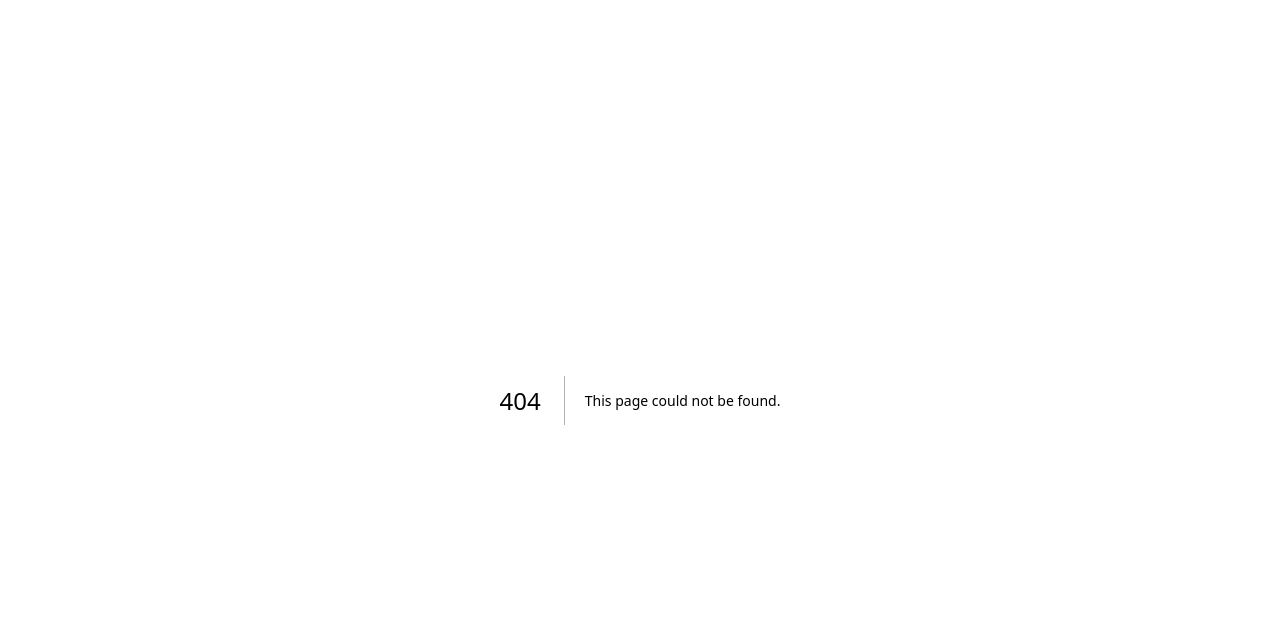
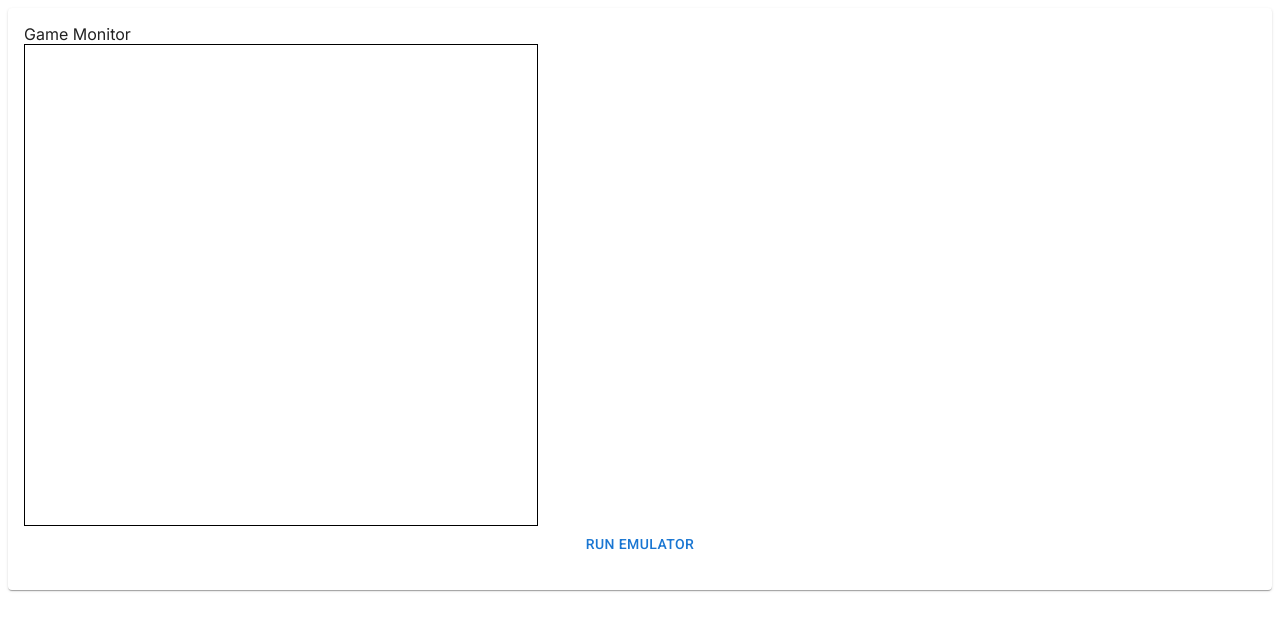
Before and after one commit to kazuhito-m/nes-emulator-study, a Next.js app: page /incubate/gameloop in a window 1280 px wide. Before the commit this address had no page. Shown: the top 630 px of the page. Built offline with nearby package versions, Linux system fonts and the light colour scheme.

Commit message:
implement: ゲームループの試行錯誤の土台となる画面を作成。

```diff
--- /dev/null
+++ b/src/app/incubate/gameloop/page.tsx
@@ -0,0 +1,30 @@
+"use client"
+
+import * as React from 'react';
+import { Box, Button, Paper, Slider, Stack, Typography } from '@mui/material';
+import { VolumeDown, VolumeUp } from '@mui/icons-material';
+
+export default function Page() {
+
+  const handleRunEmulator = () => {
+    alert('Click!');
+  };
+
+
+  return (
+    <Box>
+      <Paper
+        sx={{
+          p: 2,
+          display: 'flex',
+          flexDirection: 'column',
+          height: 550,
+        }}
+      >
+        <div>Game Monitor</div>
+        <canvas width="512" height="480"></canvas>
+        <Button onClick={handleRunEmulator}>run emulator</Button>
+      </Paper>
+    </Box >
+  );
+}
```
